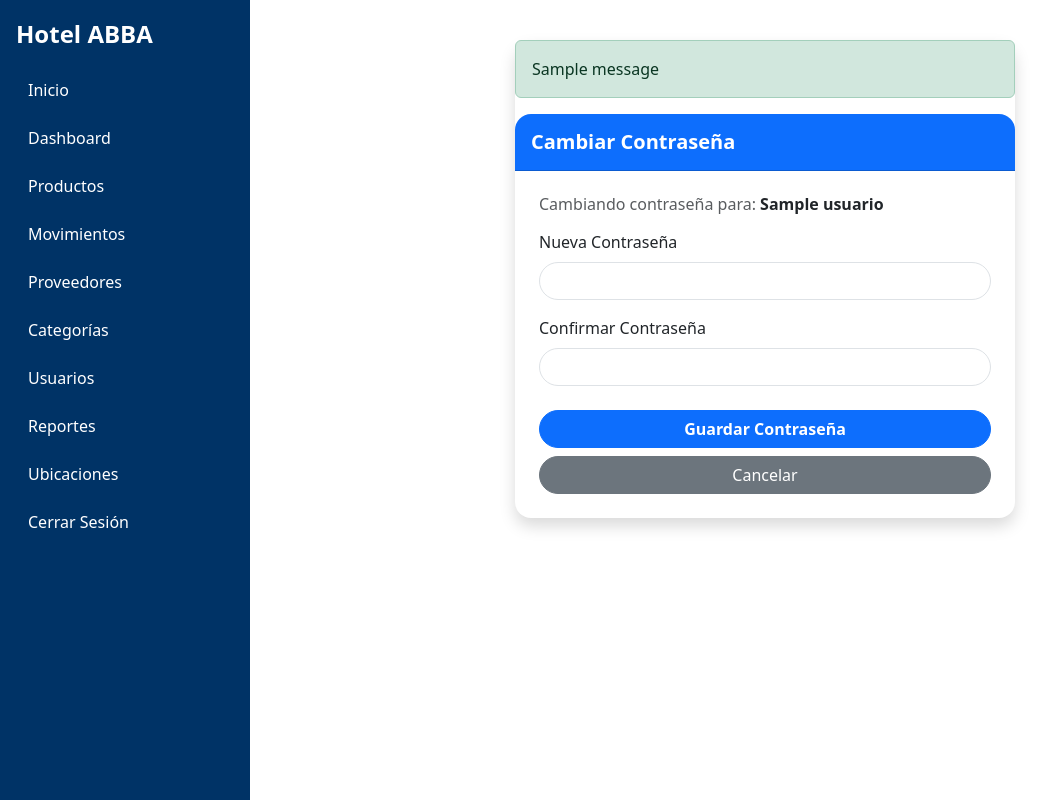
After one commit to ArmaldoCasas/Hotel_ABBA_Inventario, a Django app: template templates/login/cambiar_contrasena.html in a window 1280 px wide. The commit adds this page. Shown: the whole page, without its empty margins (0-1063 px from the left). Run offline with Django 5.2, Linux system fonts and the light colour scheme; the template is opened without the code that fills it: values that come from a table or form of the project are taken from there, others are empty; tables that the repository leaves empty hold one stand-in row (values such as "Sample post"); one stand-in notice (Sample message) is shown.

Commit message:
arreglos v1 login  cambiar contraseña editar usuario entre otros

```diff
--- a/Productos/urls.py
+++ b/Productos/urls.py
@@ -13,4 +13,5 @@ urlpatterns = [
     path('cambiar_estado/<int:producto_id>/', cambiar_estado_producto, name='cambiar_estado_producto'),
     path('editar_productos/<int:producto_id>/', editar_Productos,name="editar_productos"),
     path('eliminar_categoria/<int:categoria_id>/', eliminar_categoria, name='eliminar_categoria'),
-    path('eliminar_proveedor/<int:proveedor_id>/', eliminar_proveedor, name='eliminar_proveedor')]
+    path('eliminar_proveedor/<int:proveedor_id>/', eliminar_proveedor, name='eliminar_proveedor'),
+    path('editar_proveedor/<int:proveedor_id>/', editar_proveedor, name='editar_proveedor')]
--- a/login/urls.py
+++ b/login/urls.py
@@ -11,4 +11,5 @@ urlpatterns = [
     path('error', views.error_view, name='error'),
     path('usuarios/', views.listado_usuarios, name='listado_usuarios'),
     path('usuarios/roles/', views.gestionar_roles, name='gestionar_roles'),
-    path('usuarios/editar/<int:user_id>/', views.editar_usuario, name='editar_usuario'),]
+    path('usuarios/editar/<int:user_id>/', views.editar_usuario, name='editar_usuario'),
+    path('usuarios/cambiar_password/<int:user_id>/', views.cambiar_password, name='cambiar_password'),]
--- /dev/null
+++ b/templates/login/cambiar_contrasena.html
@@ -0,0 +1,67 @@
+{% extends "base.html" %} {% block title %}Cambiar Contraseña - Hotel ABBA{% endblock %} {% block content %}
+<div class="main-content">
+  <div class="container mt-4">
+    <div
+      class="card shadow border-0 rounded-4"
+      style="max-width: 500px; margin: 0 auto"
+    >
+    <div>
+        {% if messages %}
+            {% for message in messages %}
+                <div class="alert alert-{{ message.tags }}" role="alert">
+                    {{ message }}
+                </div>
+            {% endfor %}
+        {% endif %}
+    </div>
+      <div class="card-header bg-primary text-white rounded-top-4 py-3">
+        <h5 class="card-title mb-0 fw-bold">Cambiar Contraseña</h5>
+      </div>
+      <div class="card-body p-4">
+        <h6 class="mb-3 text-muted">
+          Cambiando contraseña para:
+          <span class="fw-bold text-dark">{{ usuario.nombre }}</span>
+        </h6>
+
+        <form method="post">
+          {% csrf_token %}
+          <div class="mb-3">
+            <label for="password" class="form-label">Nueva Contraseña</label>
+            <input
+              type="password"
+              class="form-control rounded-pill"
+              id="password"
+              name="password"
+              required
+              minlength="8"
+            />
+          </div>
+          <div class="mb-4">
+            <label for="confirm_password" class="form-label"
+              >Confirmar Contraseña</label
+            >
+            <input
+              type="password"
+              class="form-control rounded-pill"
+              id="confirm_password"
+              name="confirm_password"
+              required
+              minlength="8"
+            />
+          </div>
+          <div class="d-grid gap-2">
+            <button type="submit" class="btn btn-primary rounded-pill fw-bold">
+              Guardar Contraseña
+            </button>
+            <a
+              href="{% url 'listado_usuarios' %}"
+              class="btn btn-secondary rounded-pill"
+              >Cancelar</a
+            >
+          </div>
+        </form>
+      </div>
+    </div>
+  </div>
+</div>
+{% endblock %}
--- a/templates/productos/listado_proveedores.html
+++ b/templates/productos/listado_proveedores.html
@@ -53,8 +53,9 @@
                                 {% endif %}
                             </td>
                             <td>
+                                <a href="{% url 'editar_proveedor' prov.id %}" class="btn btn-outline-primary btn-sm rounded-pill mb-1"><i class="bi bi-pencil-fill me-1"></i>Editar</a>
                                 {% if not prov.productos.all %}
-                                    <a href="{% url 'eliminar_proveedor' prov.id %}" class="btn btn-outline-danger btn-sm rounded-pill" onclick="return confirm('¿Estás seguro de que quieres eliminar este proveedor?')"><i class="bi bi-trash-fill me-1"></i>Eliminar</a>
+                                    <a href="{% url 'eliminar_proveedor' prov.id %}" class="btn btn-outline-danger btn-sm rounded-pill mb-1" onclick="return confirm('¿Estás seguro de que quieres eliminar este proveedor?')"><i class="bi bi-trash-fill me-1"></i>Eliminar</a>
                                 {% else %}
                                     <span class="badge bg-secondary">No se puede eliminar</span>
                                 {% endif %}
```
Also changed, not shown: Productos/views.py (+22 -0 lines), login/views.py (+43 -6 lines), templates/login/listado_usuarios.html (+15 -2 lines), templates/productos/agregar_proveedores.html (+16 -15 lines).
